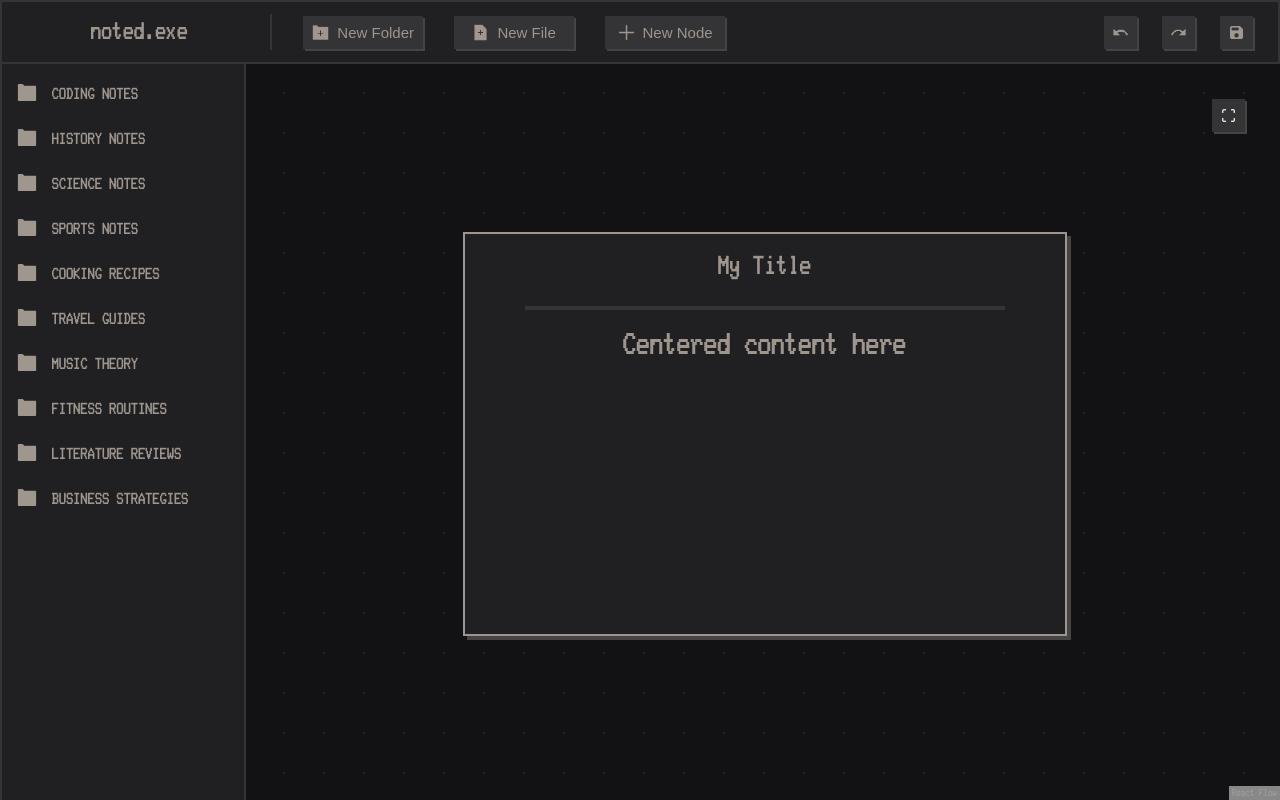
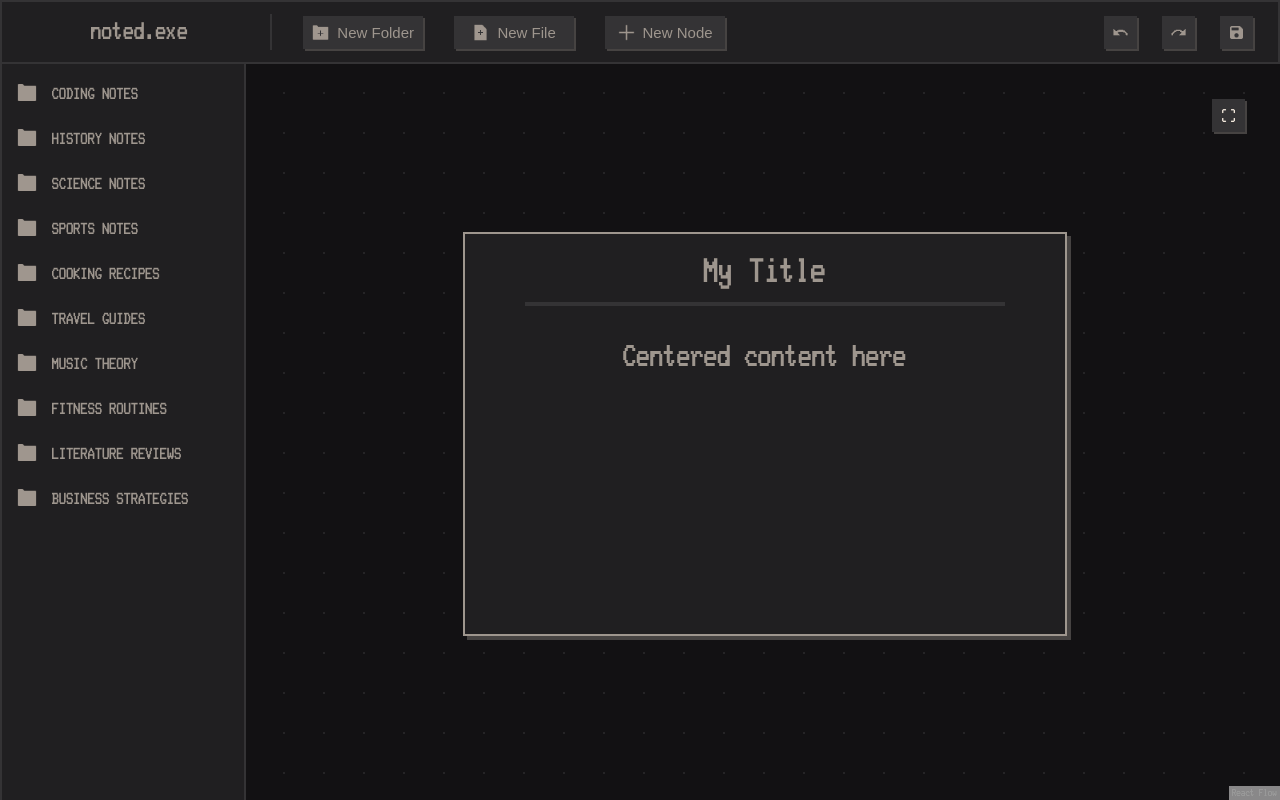
Before and after one commit to JohnArochaDev/noted, a Next.js app: page / in a window 1280 px wide. Built offline with nearby package versions, Linux system fonts and the light colour scheme.

Commit message:
fixed title overflow

```diff
--- a/app/Components/Canvas/TextNode/index.tsx
+++ b/app/Components/Canvas/TextNode/index.tsx
@@ -11,7 +11,7 @@ import { D3DragEvent, SubjectPosition } from "d3-drag";
 
 import { SquareButton } from "../../SquareButton";
 import styles from "./styles.module.scss";
-import { useEffect, useState } from "react";
+import { useEffect, useRef, useState } from "react";
 
 type CustomTextNode = Node<{ title: string; text: string }, "textNode">;
 
@@ -22,6 +22,9 @@ export function TextNode({ data, selected, id }: NodeProps<CustomTextNode>) {
   const [title, setTitle] = useState<string>(data.title);
 
   const rf = useReactFlow();
+
+  const textRef = useRef<HTMLTextAreaElement>(null);
+  const titleRef = useRef<HTMLInputElement>(null);
 
   const handleResizeEnd = (
     _event: D3DragEvent<HTMLDivElement, null, SubjectPosition>,
@@ -46,6 +49,13 @@ export function TextNode({ data, selected, id }: NodeProps<CustomTextNode>) {
       )
     );
   }, [isEditing, id, rf]);
+
+  useEffect(() => {
+    if (isEditing && textRef.current) {
+      textRef.current.focus();
+      textRef.current.setSelectionRange(text.length, text.length);
+    }
+  }, [isEditing, text]);
 
   return (
     <div
@@ -84,11 +94,17 @@ export function TextNode({ data, selected, id }: NodeProps<CustomTextNode>) {
         }}
       />
       {isEditing ? (
-        <textarea
+        <input
+          ref={titleRef}
           className={`${styles.title} nopan`}
           value={title}
           onChange={(e) => setTitle(e.target.value)}
           onPointerDown={(e) => e.stopPropagation()}
+          onKeyDown={(e) => {
+            if (e.key === "Enter") {
+              e.preventDefault();
+            }
+          }}
           style={{
             border: "none",
             background: "transparent",
@@ -96,6 +112,7 @@ export function TextNode({ data, selected, id }: NodeProps<CustomTextNode>) {
             overflow: "auto",
             textAlign: "center",
             paddingTop: "10px",
+            paddingBottom: "14px"
           }}
         />
       ) : (
@@ -103,9 +120,8 @@ export function TextNode({ data, selected, id }: NodeProps<CustomTextNode>) {
           className={styles.title}
           style={{
             border: "none",
-            overflow: "auto",
             textAlign: "center",
-            paddingBottom: "13px",
+            paddingBottom: "14px",
             paddingTop: "10px",
           }}
         >
@@ -122,6 +138,7 @@ export function TextNode({ data, selected, id }: NodeProps<CustomTextNode>) {
       <div style={{ flex: 1, overflow: "hidden" }}>
         {isEditing ? (
           <textarea
+            ref={textRef}
             className={`${styles.text} nopan`}
             value={text}
             onChange={(e) => setText(e.target.value)}
@@ -137,7 +154,7 @@ export function TextNode({ data, selected, id }: NodeProps<CustomTextNode>) {
               fontSize: "15px",
               paddingTop: "10px",
             }}
-          ></textarea>
+          />
         ) : (
           <div
             className={styles.text}
--- a/app/Components/Canvas/TextNode/styles.module.scss
+++ b/app/Components/Canvas/TextNode/styles.module.scss
@@ -18,6 +18,9 @@
   resize: none;
   background: "transparent";
   text-align: "center";
+  font-size: 17px;
+  word-wrap: none;
+  overflow: none;
 }
 
 .title:focus {
@@ -30,7 +33,7 @@
   height: 2px;
   background-color: #343335;
   border: none;
-  margin: 0;
+  margin-top: -7px;
   align-self: center;
 }
 
```
